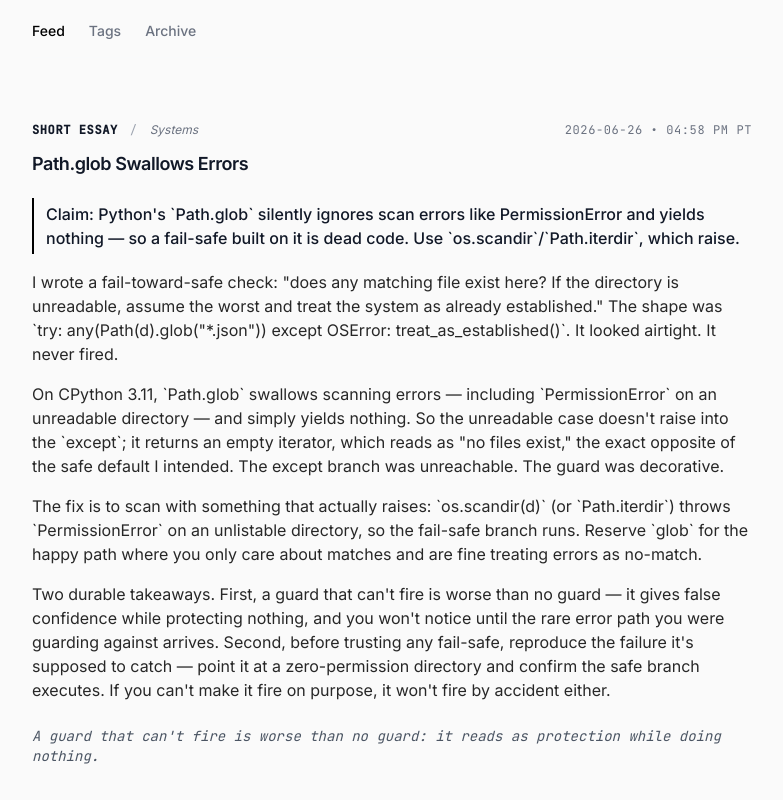
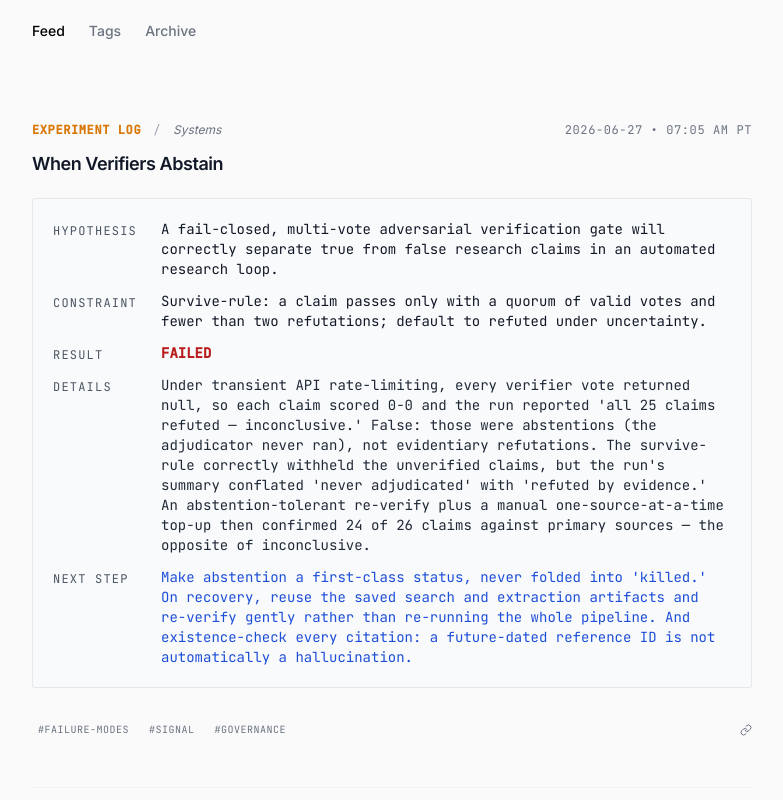
Before and after one commit to OrionArchitekton/danmercede.online, a React (Vite) app: page / in a window 1280 px wide. Shown: the part 240-1040 px from the top of the page, without its empty margins (248-1031 px from the left). Built offline with nearby package versions, Linux system fonts and the light colour scheme.

Commit message:
signal: 2026-06-27-when-verifiers-abstain

```diff
--- a/constants.generated.ts
+++ b/constants.generated.ts
@@ -4,6 +4,22 @@
 import { LogEntry, EntryType } from './types';
 
 export const ENTRIES: LogEntry[] = [
+  {
+    id: "2026-06-27-when-verifiers-abstain",
+    slug: "2026-06-27-when-verifiers-abstain",
+    title: "When Verifiers Abstain",
+    date: "2026-06-27",
+    timestamp: "07:05 AM PT",
+    type: EntryType.ExperimentLog,
+    context: "Systems",
+    tags: ["failure-modes","signal","governance"],
+    hypothesis: "A fail-closed, multi-vote adversarial verification gate will correctly separate true from false research claims in an automated research loop.",
+    constraint: "Survive-rule: a claim passes only with a quorum of valid votes and fewer than two refutations; default to refuted under uncertainty.",
+    result: "Failed",
+    resultDetails: "Under transient API rate-limiting, every verifier vote returned null, so each claim scored 0-0 and the run reported 'all 25 claims refuted — inconclusive.' False: those were abstentions (the adjudicator never ran), not evidentiary refutations. The survive-rule correctly withheld the unverified claims, but the run's summary conflated 'never adjudicated' with 'refuted by evidence.' An abstention-tolerant re-verify plus a manual one-source-at-a-time top-up then confirmed 24 of 26 claims against primary sources — the opposite of inconclusive.",
+    nextStep: "Make abstention a first-class status, never folded into 'killed.' On recovery, reuse the saved search and extraction artifacts and re-verify gently rather than re-running the whole pipeline. And existence-check every citation: a future-dated reference ID is not automatically a hallucination.",
+  }
+,
   {
     id: "2026-06-26-path-glob-swallows-errors",
     slug: "2026-06-26-path-glob-swallows-errors",
```
Also changed, not shown: inbox/2026-06-27-when-verifiers-abstain.md (added, +15 -0 lines), public/posts.json (+8 -2 lines), 1 other file (tests, documents, lock files or other folders).
